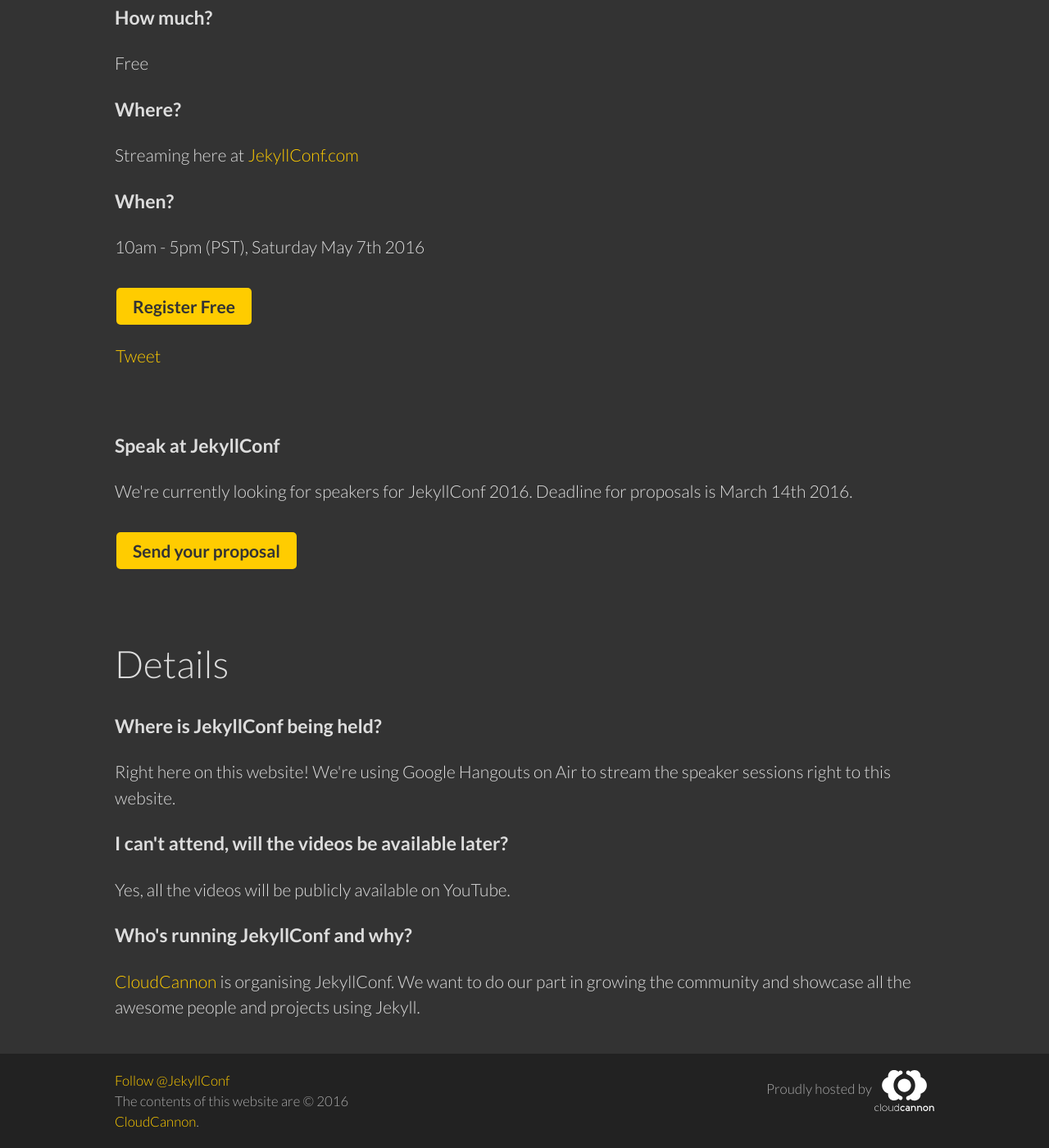
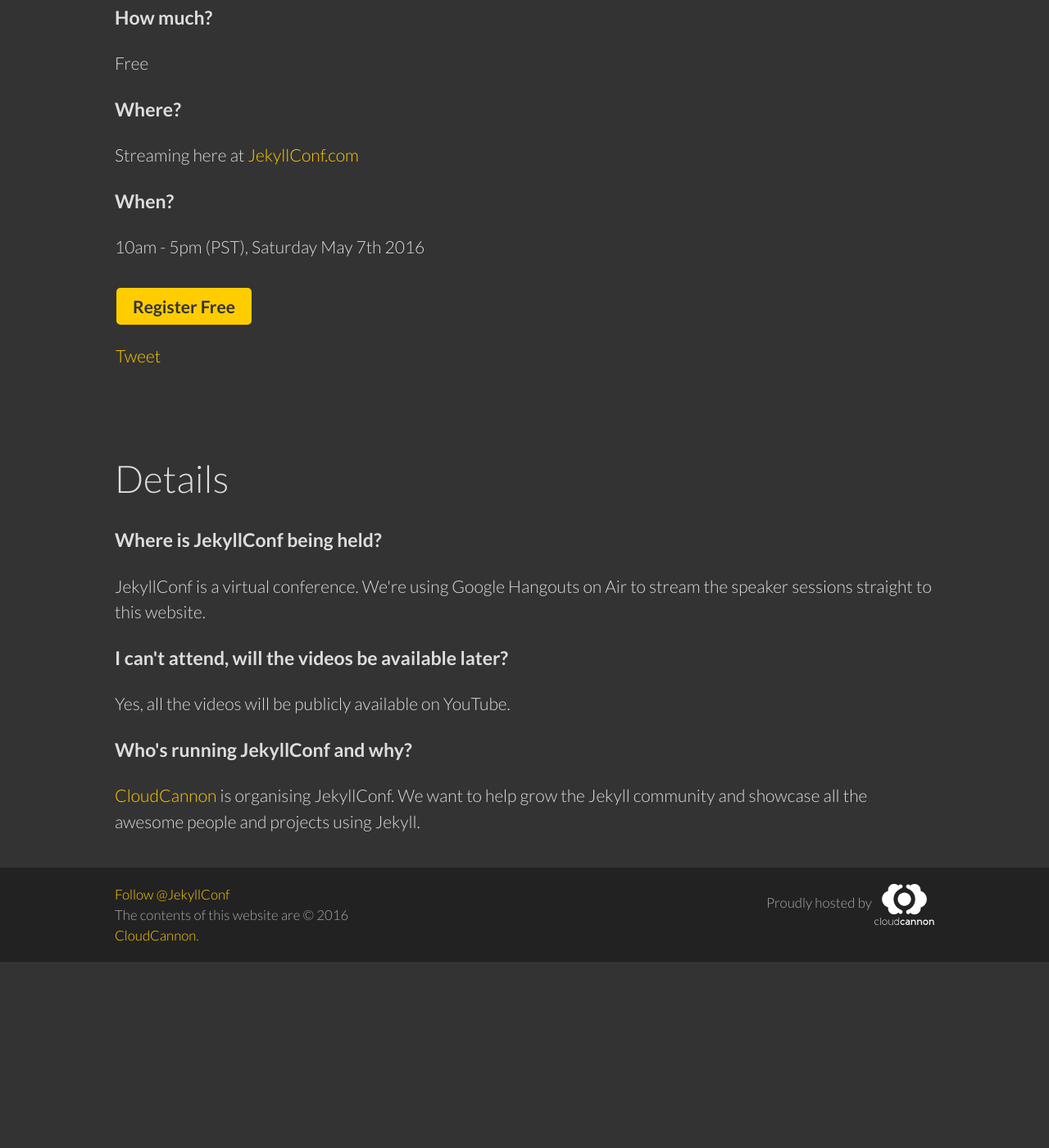
Before and after one commit to CloudCannon/JekyllConf, a Jekyll site: the page built from index.html, in a window 1280 px wide and 1400 px high, scrolled down 728 px. Shown: the whole window at 82% size. Built offline with Jekyll 4.4.1, drawn with Linux system fonts in a browser that asks for light colours; nearby versions of some CDN libraries; comment, search, counter and statistics services are not loaded; after the commit the page ends 1901 px from its top, so only the background shows below that.

Commit message:
removed cfp

```diff
--- a/index.html
+++ b/index.html
@@ -44,29 +44,16 @@
 </section>
 
 <section>
-		<div class="container">
-			<h3>Speak at JekyllConf</h3>
-
-			<p>We're currently looking for speakers for JekyllConf 2016. Deadline for proposals is March 14th 2016.</p>
-
-			<div class="button">
-	      <a href="https://docs.google.com/forms/d/1-SMab-uFhj4C5P_tHHKXDm7DBLWjgz5vxfpnh67zPEU/viewform?usp=send_form" target="_blank">Send your proposal</a>
-			</div>
-	</div>
-</section>
-
-<section>
 	<div class="container">
 		<h2>Details</h2>
 
 		<h3>Where is JekyllConf being held?</h3>
-		<p>Right here on this website! We're using Google Hangouts on Air to stream the speaker sessions right to this website.</p>
+		<p>JekyllConf is a virtual conference. We're using Google Hangouts on Air to stream the speaker sessions straight to this website.</p>
 
 		<h3>I can't attend, will the videos be available later?</h3>
 		<p>Yes, all the videos will be publicly available on YouTube.</p>
 
 		<h3>Who's running JekyllConf and why?</h3>
-		<p><a target="_blank" href="http://cloudcannon.com">CloudCannon</a> is organising JekyllConf. We want to do our part in growing the community and showcase all the awesome people and projects using Jekyll.</p>
-
+		<p><a target="_blank" href="http://cloudcannon.com">CloudCannon</a> is organising JekyllConf. We want to help grow the Jekyll community and showcase all the awesome people and projects using Jekyll.</p>
 	</div>
 </section>
```
